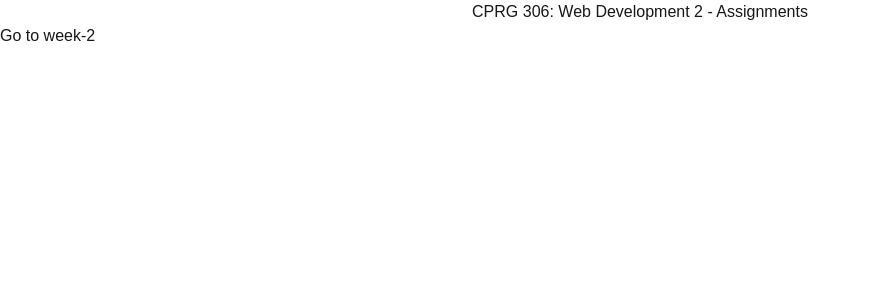
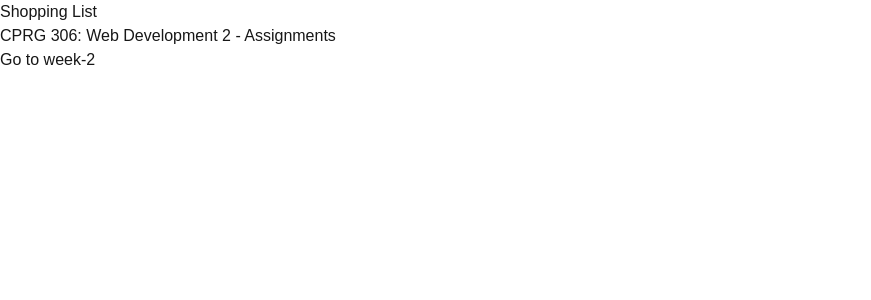
Before and after one commit to Hardeyemi30/cprg306-assignments, a Next.js app: page / in a window 1280 px wide. Shown: the top 300 px of the page, without its empty margins (0-871 px from the left). Built offline with nearby package versions, Linux system fonts and the light colour scheme.

Commit message:
assignment completed

```diff
--- a/app/page.js
+++ b/app/page.js
@@ -2,7 +2,8 @@ import Link from "next/link";
 
 export default function Home() {
   return (
-    <><p className="text-center text-color">CPRG 306: Web Development 2 - Assignments</p>
-    <Link href="week-2">Go to week-2</Link></>
+          <><h1>Shopping List</h1>
+          <><p className="">CPRG 306: Web Development 2 - Assignments</p>
+      <Link href="week-2">Go to week-2</Link></></>
   );
 }
```
